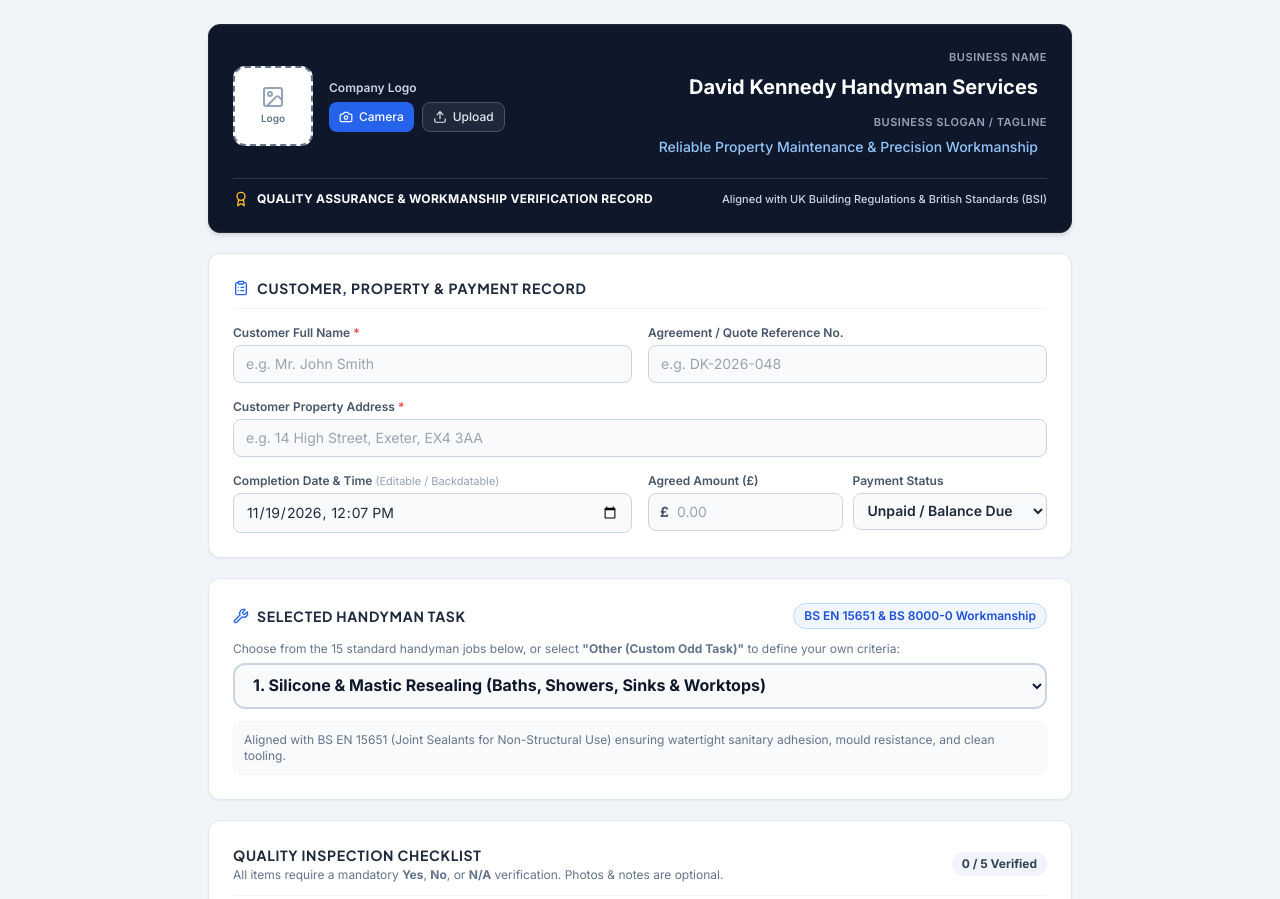
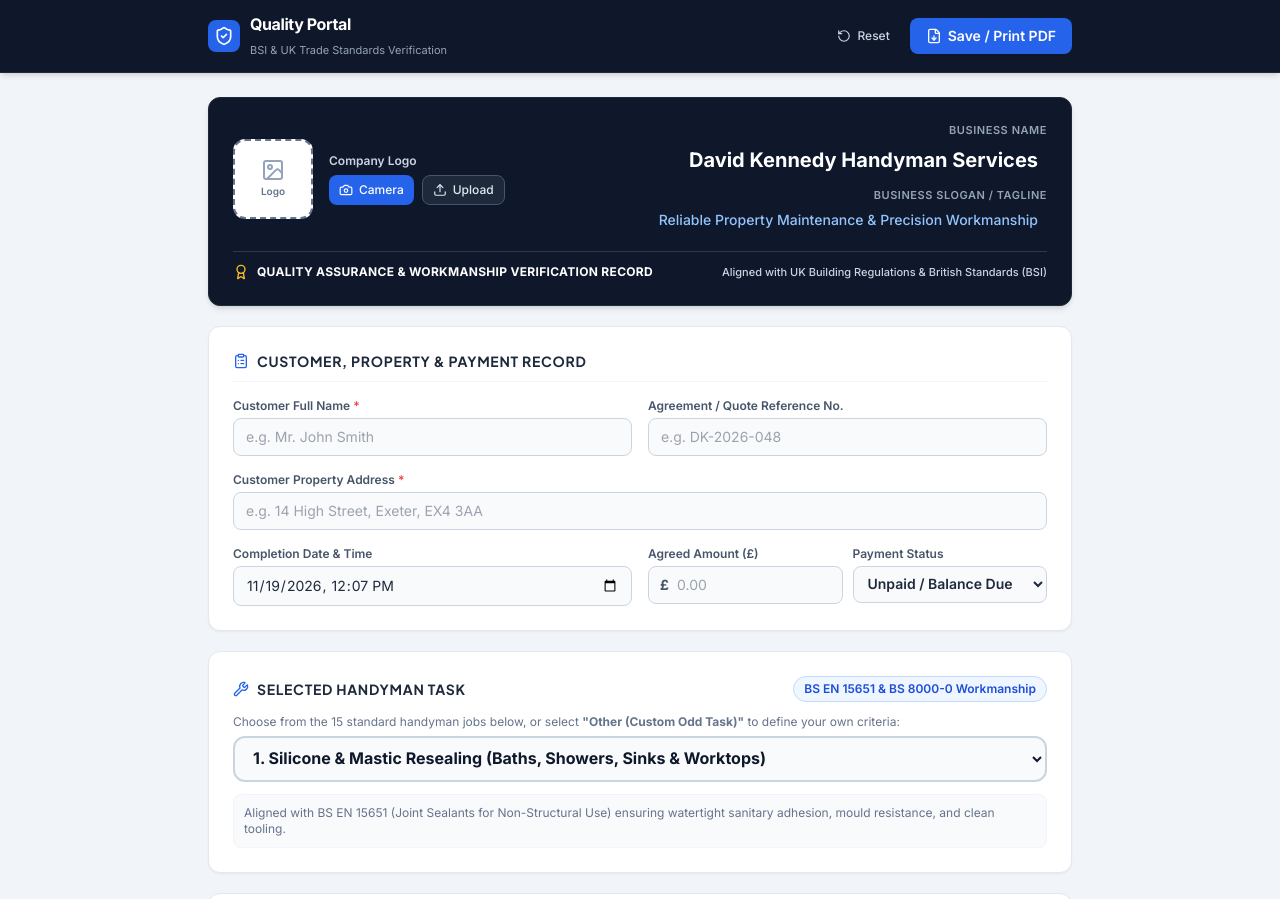
Before and after one commit to davidkennedyhandymanservices/Quality-Portal, a plain HTML site: page index.html in a window 1280 px wide. Shown: the top 899 px of the page. Drawn offline with nearby package versions, Linux system fonts and the light colour scheme.

Commit message:
Enhance header and validation banner in index.html
Updated the HTML structure and improved accessibility features.

```diff
--- a/index.html
+++ b/index.html
@@ -263,6 +263,50 @@
         }
     </style>
 </head>
+<body class="pb-16">
+
+    <!-- Top Sticky Action Bar (Hidden in PDF Printout) -->
+    <header class="no-print sticky top-0 z-40 bg-slate-900 text-white shadow-md border-b border-slate-800">
+        <div class="max-w-4xl mx-auto px-4 py-3 flex items-center justify-between gap-3">
+            <div class="flex items-center gap-2.5">
+                <div class="bg-blue-600 p-1.5 rounded-lg">
+                    <i data-lucide="shield-check" class="w-5 h-5 text-white"></i>
+                </div>
+                <div>
+                    <span class="font-bold text-sm sm:text-base tracking-tight block leading-none">Quality Portal</span>
+                    <span class="text-[11px] text-slate-400">BSI & UK Trade Standards Verification</span>
+                </div>
+            </div>
+
+            <div class="flex items-center gap-2">
+                <button type="button" onclick="resetForm()" class="px-3 py-2 text-xs font-medium text-slate-300 hover:text-white hover:bg-slate-800 rounded-lg transition flex items-center gap-1.5">
+                    <i data-lucide="rotate-ccw" class="w-3.5 h-3.5"></i>
+                    <span class="hidden sm:inline">Reset</span>
+                </button>
+                <button type="button" onclick="generatePDF()" class="px-4 py-2 bg-blue-600 hover:bg-blue-500 active:bg-blue-700 text-white text-xs sm:text-sm font-semibold rounded-lg shadow-sm transition flex items-center gap-1.5">
+                    <i data-lucide="file-down" class="w-4 h-4"></i>
+                    <span>Save / Print PDF</span>
+                </button>
+            </div>
+        </div>
+    </header>
+
+    <!-- Validation Alert Banner (Hidden in PDF & hidden by default) -->
+    <div id="validation-banner" class="no-print hidden max-w-4xl mx-auto px-4 mt-4">
+        <div class="bg-red-50 border-l-4 border-red-600 text-red-900 p-4 rounded-r-xl shadow-sm flex items-start justify-between gap-3">
+            <div class="flex items-start gap-2.5">
+                <i data-lucide="alert-circle" class="w-5 h-5 text-red-600 shrink-0 mt-0.5"></i>
+                <div>
+                    <h4 class="font-bold text-sm">Action Required Before Exporting PDF</h4>
+                    <p id="validation-message" class="text-xs mt-0.5 text-red-800"></p>
+                </div>
+            </div>
+            <button type="button" onclick="hideValidation()" class="text-red-500 hover:text-red-700">
+                <i data-lucide="x" class="w-4 h-4"></i>
+            </button>
+        </div>
+    </div>
+
     <!-- Main Document Container (Uses Print Table Structure so Header Repeats on Every Page) -->
     <main class="max-w-4xl mx-auto px-4 pt-6">
         <div class="print-layout-table w-full">
@@ -366,11 +410,9 @@
                                    class="w-full text-sm bg-slate-50 border border-slate-300 rounded-lg px-3 py-2 focus:outline-none focus:border-blue-600 focus:bg-white transition">
                         </div>
 
-                        <!-- Backdatable Date & Time of Inspection -->
+                        <!-- Date & Time of Completion -->
                         <div>
-                            <label class="block text-xs font-semibold text-slate-600 mb-1">
-                                Completion Date & Time <span class="text-[11px] font-normal text-slate-400 no-print">(Editable / Backdatable)</span>
-                            </label>
+                            <label class="block text-xs font-semibold text-slate-600 mb-1">Completion Date & Time</label>
                             <input type="datetime-local" id="qa-datetime"
                                    class="w-full text-left text-sm bg-slate-50 border border-slate-300 rounded-lg px-3 py-2 focus:outline-none focus:border-blue-600 focus:bg-white transition">
                         </div>
@@ -547,8 +589,7 @@
                     </div>
 
                     <!-- Bottom Print Action Button (Hidden in PDF) -->
-                    <div class="no-print mt-6 pt-5 border-t border-slate-200 flex flex-col sm:flex-row items-center justify-between gap-3">
-                        <span class="text-xs text-slate-500">Header repeats on every page; inline photos & signatures are formatted onto A4 PDF.</span>
+                    <div class="no-print mt-6 pt-5 border-t border-slate-200 flex justify-end">
                         <button type="button" onclick="generatePDF()" class="w-full sm:w-auto px-6 py-3 bg-blue-600 hover:bg-blue-700 text-white text-sm font-bold rounded-xl shadow-md transition flex items-center justify-center gap-2">
                             <i data-lucide="printer" class="w-4 h-4"></i>
                             <span>Verify & Export Official QA PDF</span>
```
